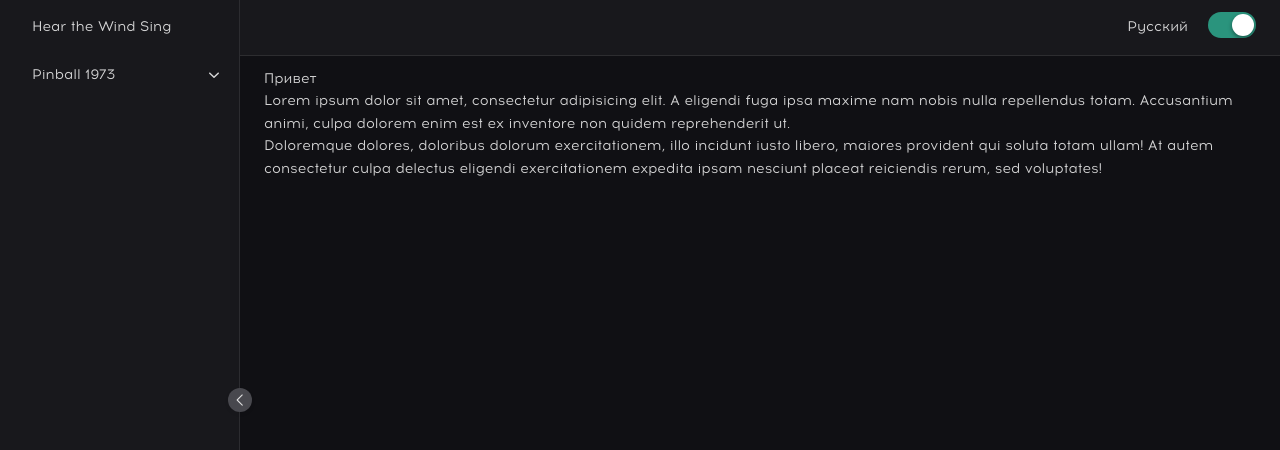
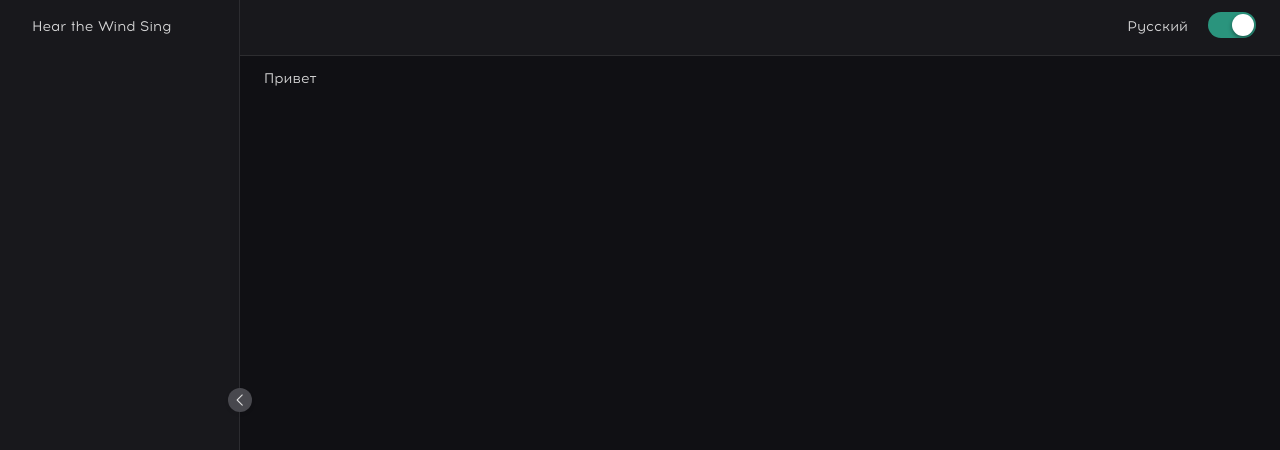
Before and after one commit to Muhammad19944/asaka-dashboard, a Vue app: page /ru/dashboard in a window 1280 px wide. Shown: the top 450 px of the page. Built offline with nearby package versions, Linux system fonts and the light colour scheme; some icons are missing.

Commit message:
Удалены тестовые тексты

```diff
--- a/src/components/SwitchLanguage.vue
+++ b/src/components/SwitchLanguage.vue
@@ -46,6 +46,4 @@ function changeLocale(value) {
     }
   })
 }
-
-console.log(getStorageItem(LANG) || CURRENT_LOCALE)
 </script>
--- a/src/components/TheSidebar.vue
+++ b/src/components/TheSidebar.vue
@@ -27,16 +27,6 @@ const menuOptions = [
   {
     label: 'Hear the Wind Sing',
     key: 'hear-the-wind-sing',
-  },
-  {
-    label: 'Pinball 1973',
-    key: 'pinball-1973',
-    children: [
-      {
-        label: 'Rat',
-        key: 'rat'
-      }
-    ]
-  },
+  }
 ]
 </script>
--- a/src/views/Dashboard.vue
+++ b/src/views/Dashboard.vue
@@ -1,11 +1,6 @@
 <template>
   <div>
     <p>{{ $t('hi') }}</p>
-    <h1>Lorem ipsum dolor sit amet, consectetur adipisicing elit. A eligendi fuga ipsa maxime nam nobis nulla
-      repellendus totam. Accusantium animi, culpa dolorem enim est ex inventore non quidem reprehenderit ut.</h1>
-    <h1>Doloremque dolores, doloribus dolorum exercitationem, illo incidunt iusto libero, maiores provident qui soluta
-      totam ullam! At autem consectetur culpa delectus eligendi exercitationem expedita ipsam nesciunt placeat
-      reiciendis rerum, sed voluptates!</h1>
   </div>
 </template>
 
```
